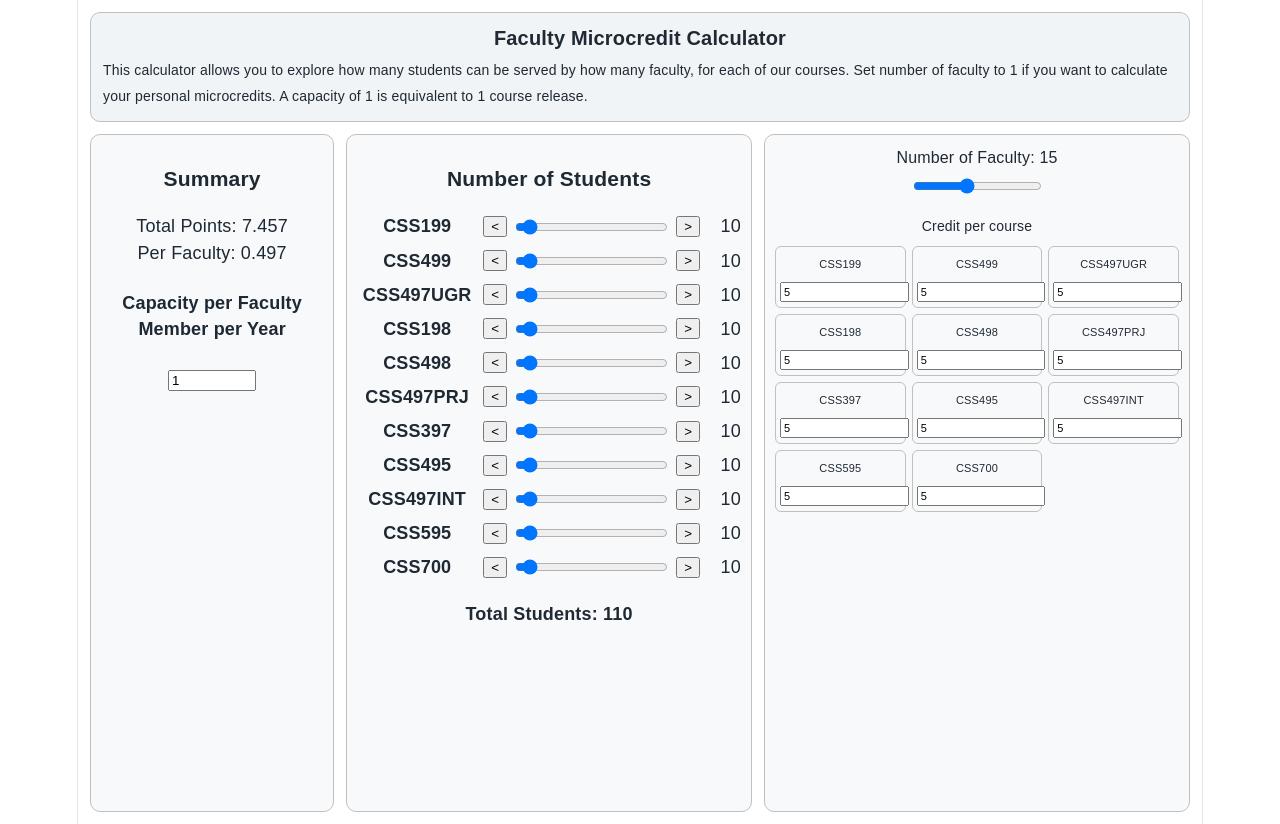
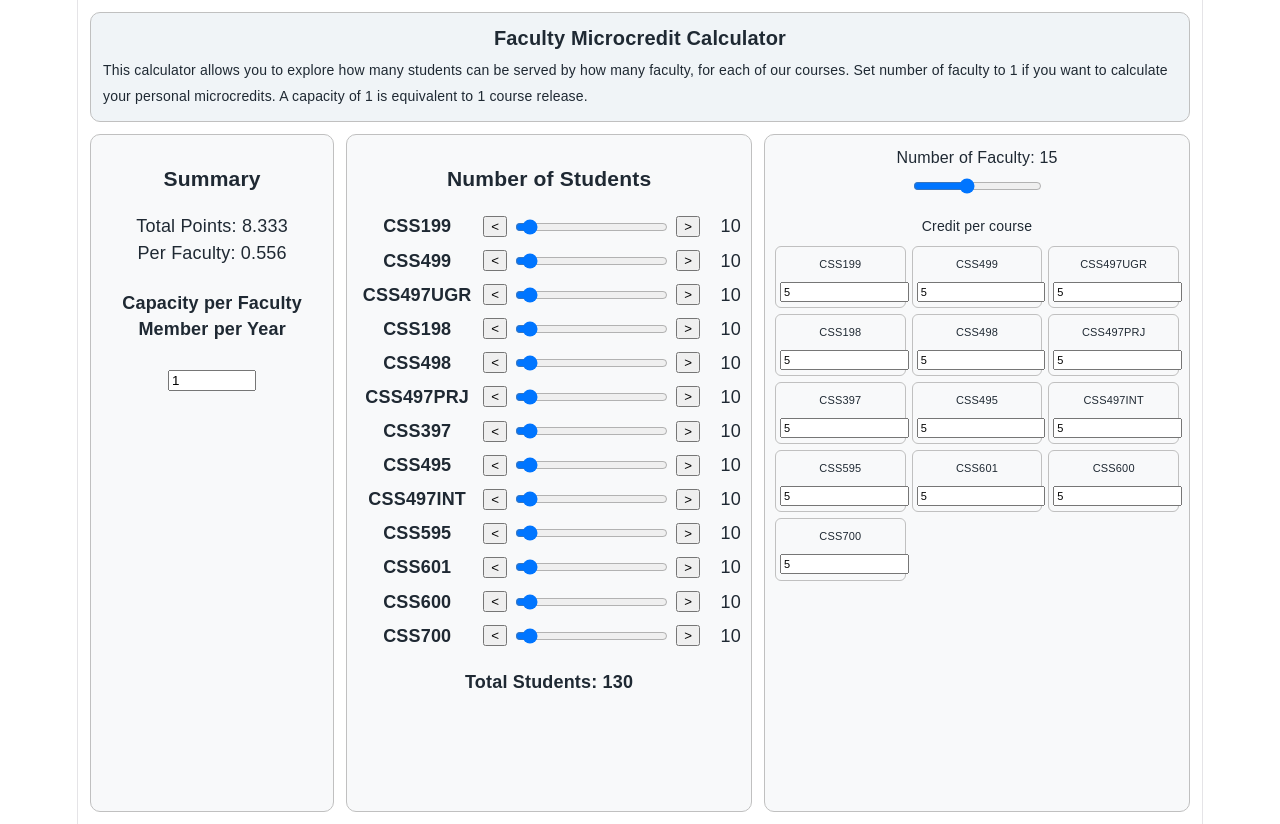
Before and after one commit to kayleachampion/superviseme, a React (Vite) app in the folder supervisor-optimizer/: page / in a window 1280 px wide. Built offline with nearby package versions, Linux system fonts and the light colour scheme.

Commit message:
Update course PPC values and add new courses

```diff
--- a/supervisor-optimizer/src/App.jsx
+++ b/supervisor-optimizer/src/App.jsx
@@ -1,17 +1,19 @@
 import React, { useState, useMemo } from "react";
 
 const COURSES = [
-  { id: "CSS199", label: "CSS199", ppc: 1 / 52 },
-  { id: "CSS499", label: "CSS499", ppc: 1 / 52 },
-  { id: "CSS497UGR", label: "CSS497UGR", ppc: 1 / 52 },
-  { id: "CSS198", label: "CSS198", ppc: 1 / 87 },
-  { id: "CSS498", label: "CSS498", ppc: 1 / 87 },
+  { id: "CSS199", label: "CSS199", ppc: 1 / 50 },
+  { id: "CSS499", label: "CSS499", ppc: 1 / 50 },
+  { id: "CSS497UGR", label: "CSS497UGR", ppc: 1 / 50 },
+  { id: "CSS198", label: "CSS198", ppc: 1 / 100 },
+  { id: "CSS498", label: "CSS498", ppc: 1 / 100 },
   { id: "CSS497PRJ", label: "CSS497PRJ", ppc: 1 / 100 },
   { id: "CSS397", label: "CSS397", ppc: 1 / 150 },
   { id: "CSS495", label: "CSS495", ppc: 1 / 150 },
   { id: "CSS497INT", label: "CSS497INT", ppc: 1 / 150 },
-  { id: "CSS595", label: "CSS595", ppc: 1/52},
-  { id: "CSS700", label: "CSS700", ppc: 1/52}
+  { id: "CSS595", label: "CSS595", ppc: 1/50},
+  { id: "CSS595", label: "CSS601", ppc: 1/150},
+  { id: "CSS595", label: "CSS600", ppc: 1/100},
+  { id: "CSS700", label: "CSS700", ppc: 1/50}
 ];
 
 export default function App() {
```
